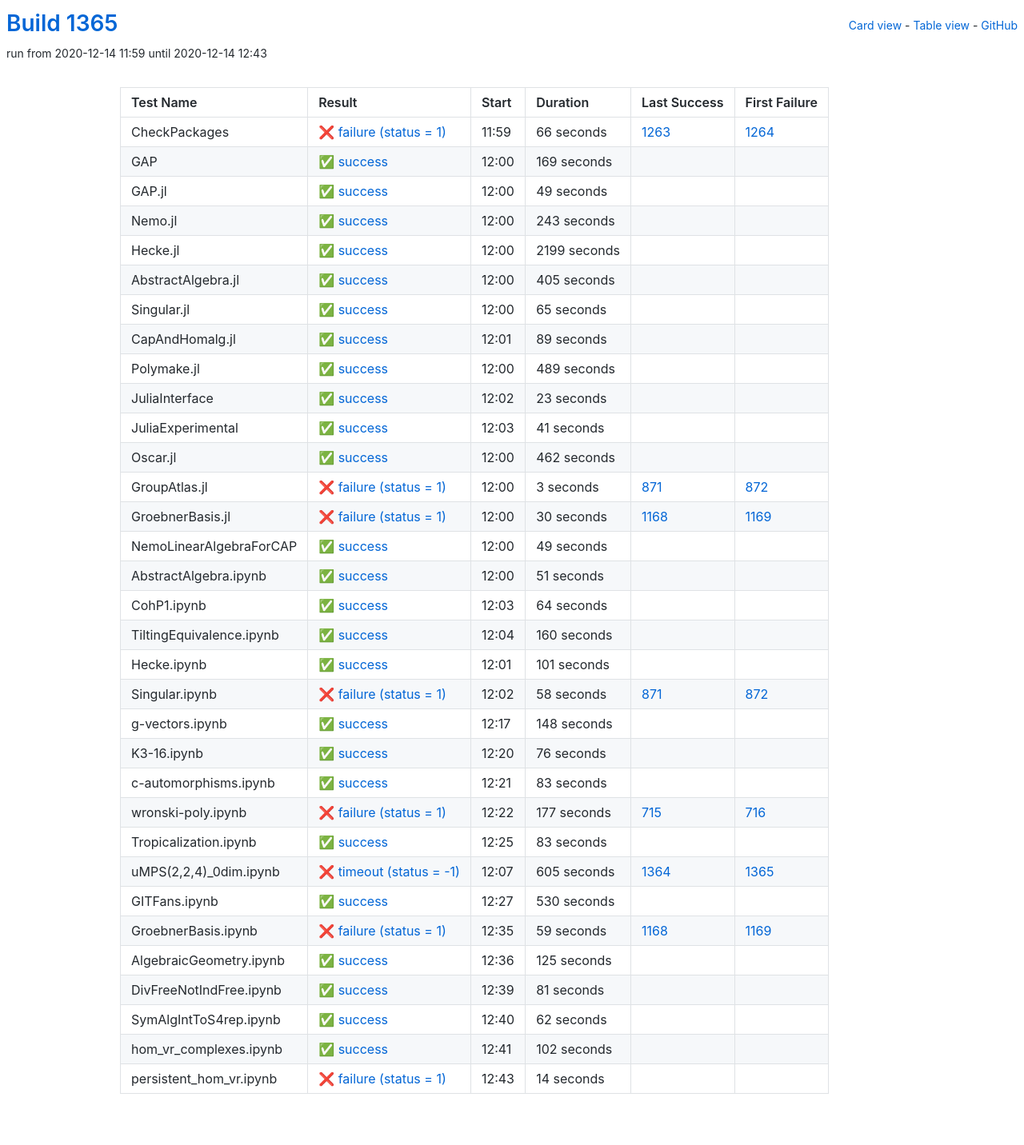
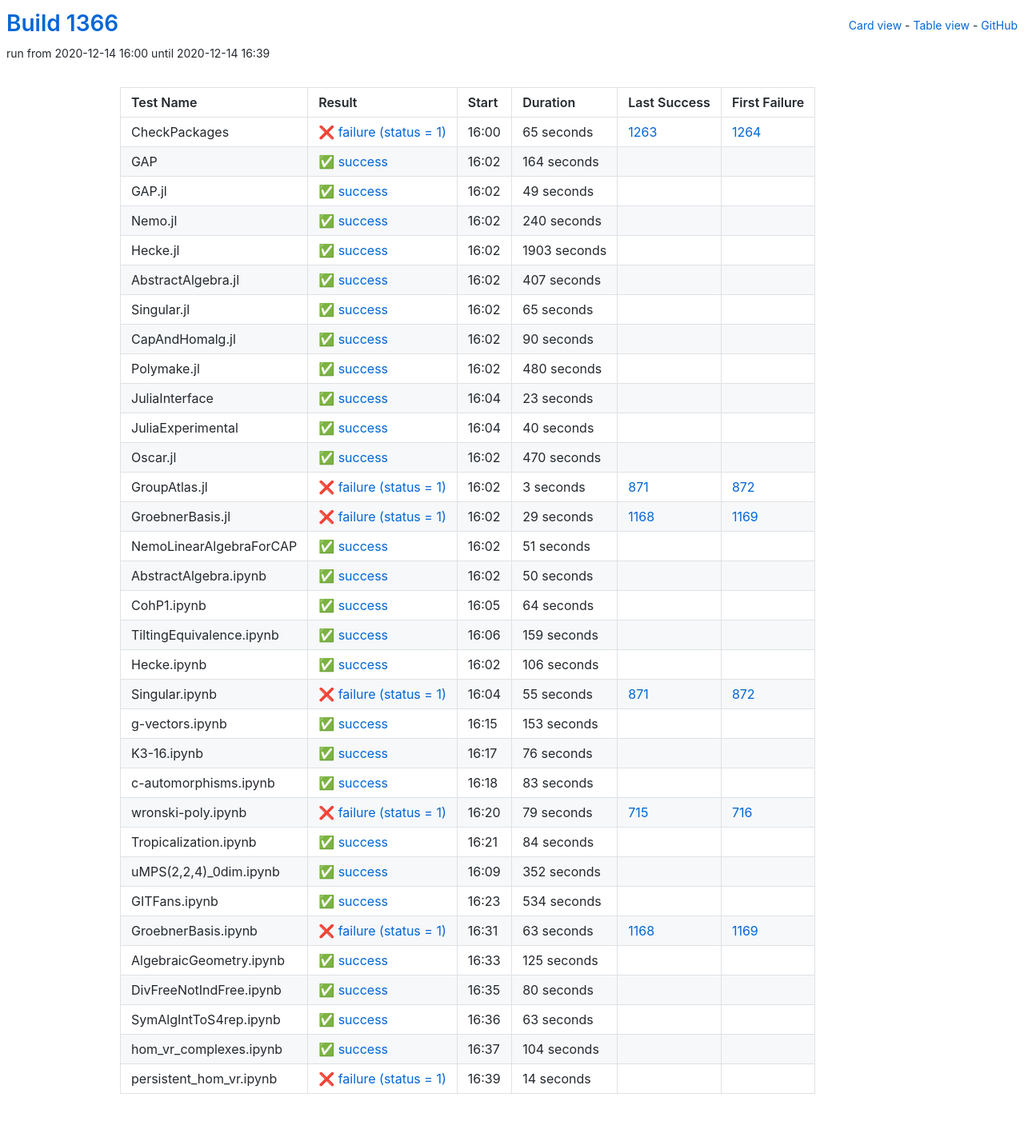
Before and after one commit to oscar-system/oscar-ci-status-stable, a Jekyll site: the page built from table.html, in a window 1280 px wide. Shown: the whole page at 80% size. Built offline with Jekyll 4.4.1, drawn with Linux system fonts in a browser that asks for light colours.

Commit message:
Build #1366

```diff
--- a/_data/ci.yml
+++ b/_data/ci.yml
@@ -1,6 +1,6 @@
 ---
-build: 1365
-build_url: https://oscarci.mathematik.uni-kl.de/job/oscar-stable/1365/
+build: 1366
+build_url: https://oscarci.mathematik.uni-kl.de/job/oscar-stable/1366/
 job: oscar-stable
 organization: oscar-system
 repo: oscar-ci-status-stable
@@ -8,32 +8,32 @@ repourl: https://github.com/oscar-system/oscar-ci-status-stable
 tests:
 - name: CheckPackages
   id: checkpackages
-  log: https://oscarci.mathematik.uni-kl.de/job/oscar-stable/1365/artifact/logs/build-1365/CheckPackages.log
-  start: 2020-12-14 11:59
+  log: https://oscarci.mathematik.uni-kl.de/job/oscar-stable/1366/artifact/logs/build-1366/CheckPackages.log
+  start: 2020-12-14 16:00
   success: false
   exitcode: 1
   status: failure
-  duration: 66
+  duration: 65
   last_success: 1263
   last_success_url: https://oscarci.mathematik.uni-kl.de/job/oscar-stable/1263/
   first_failure: 1264
   first_failure_url: https://oscarci.mathematik.uni-kl.de/job/oscar-stable/1264/
 - name: GAP
   id: gap
-  log: https://oscarci.mathematik.uni-kl.de/job/oscar-stable/1365/artifact/logs/build-1365/GAP.log
-  start: 2020-12-14 12:00
+  log: https://oscarci.mathematik.uni-kl.de/job/oscar-stable/1366/artifact/logs/build-1366/GAP.log
+  start: 2020-12-14 16:02
   success: true
   exitcode: 0
   status: success
-  duration: 169
+  duration: 164
   last_success: false
   last_success_url:
   first_failure: false
   first_failure_url:
 - name: GAP.jl
   id: gap-jl
-  log: https://oscarci.mathematik.uni-kl.de/job/oscar-stable/1365/artifact/logs/build-1365/GAP.jl.log
-  start: 2020-12-14 12:00
+  log: https://oscarci.mathematik.uni-kl.de/job/oscar-stable/1366/artifact/logs/build-1366/GAP.jl.log
+  start: 2020-12-14 16:02
   success: true
   exitcode: 0
   status: success
@@ -44,44 +44,44 @@ tests:
   first_failure_url:
 - name: Nemo.jl
   id: nemo-jl
-  log: https://oscarci.mathematik.uni-kl.de/job/oscar-stable/1365/artifact/logs/build-1365/Nemo.jl.log
-  start: 2020-12-14 12:00
+  log: https://oscarci.mathematik.uni-kl.de/job/oscar-stable/1366/artifact/logs/build-1366/Nemo.jl.log
+  start: 2020-12-14 16:02
   success: true
   exitcode: 0
   status: success
-  duration: 243
+  duration: 240
   last_success: false
   last_success_url:
   first_failure: false
   first_failure_url:
 - name: Hecke.jl
   id: hecke-jl
-  log: https://oscarci.mathematik.uni-kl.de/job/oscar-stable/1365/artifact/logs/build-1365/Hecke.jl.log
-  start: 2020-12-14 12:00
+  log: https://oscarci.mathematik.uni-kl.de/job/oscar-stable/1366/artifact/logs/build-1366/Hecke.jl.log
+  start: 2020-12-14 16:02
   success: true
   exitcode: 0
   status: success
-  duration: 2199
+  duration: 1903
   last_success: false
   last_success_url:
   first_failure: false
   first_failure_url:
 - name: AbstractAlgebra.jl
   id: abstractalgebra-jl
-  log: https://oscarci.mathematik.uni-kl.de/job/oscar-stable/1365/artifact/logs/build-1365/AbstractAlgebra.jl.log
-  start: 2020-12-14 12:00
+  log: https://oscarci.mathematik.uni-kl.de/job/oscar-stable/1366/artifact/logs/build-1366/AbstractAlgebra.jl.log
+  start: 2020-12-14 16:02
   success: true
   exitcode: 0
   status: success
-  duration: 405
+  duration: 407
   last_success: false
   last_success_url:
   first_failure: false
   first_failure_url:
 - name: Singular.jl
   id: singular-jl
-  log: https://oscarci.mathematik.uni-kl.de/job/oscar-stable/1365/artifact/logs/build-1365/Singular.jl.log
-  start: 2020-12-14 12:00
+  log: https://oscarci.mathematik.uni-kl.de/job/oscar-stable/1366/artifact/logs/build-1366/Singular.jl.log
+  start: 2020-12-14 16:02
   success: true
   exitcode: 0
   status: success
@@ -92,32 +92,32 @@ tests:
   first_failure_url:
 - name: CapAndHomalg.jl
   id: capandhomalg-jl
-  log: https://oscarci.mathematik.uni-kl.de/job/oscar-stable/1365/artifact/logs/build-1365/CapAndHomalg.jl.log
-  start: 2020-12-14 12:01
+  log: https://oscarci.mathematik.uni-kl.de/job/oscar-stable/1366/artifact/logs/build-1366/CapAndHomalg.jl.log
+  start: 2020-12-14 16:02
   success: true
   exitcode: 0
   status: success
-  duration: 89
+  duration: 90
   last_success: false
   last_success_url:
   first_failure: false
   first_failure_url:
 - name: Polymake.jl
   id: polymake-jl
-  log: https://oscarci.mathematik.uni-kl.de/job/oscar-stable/1365/artifact/logs/build-1365/Polymake.jl.log
-  start: 2020-12-14 12:00
+  log: https://oscarci.mathematik.uni-kl.de/job/oscar-stable/1366/artifact/logs/build-1366/Polymake.jl.log
+  start: 2020-12-14 16:02
   success: true
   exitcode: 0
   status: success
-  duration: 489
+  duration: 480
   last_success: false
   last_success_url:
   first_failure: false
   first_failure_url:
 - name: JuliaInterface
   id: juliainterface
-  log: https://oscarci.mathematik.uni-kl.de/job/oscar-stable/1365/artifact/logs/build-1365/JuliaInterface.log
-  start: 2020-12-14 12:02
+  log: https://oscarci.mathematik.uni-kl.de/job/oscar-stable/1366/artifact/logs/build-1366/JuliaInterface.log
+  start: 2020-12-14 16:04
   success: true
   exitcode: 0
   status: success
@@ -128,32 +128,32 @@ tests:
   first_failure_url:
 - name: JuliaExperimental
   id: juliaexperimental
-  log: https://oscarci.mathematik.uni-kl.de/job/oscar-stable/1365/artifact/logs/build-1365/JuliaExperimental.log
-  start: 2020-12-14 12:03
+  log: https://oscarci.mathematik.uni-kl.de/job/oscar-stable/1366/artifact/logs/build-1366/JuliaExperimental.log
+  start: 2020-12-14 16:04
   success: true
   exitcode: 0
   status: success
-  duration: 41
+  duration: 40
   last_success: false
   last_success_url:
   first_failure: false
   first_failure_url:
 - name: Oscar.jl
   id: oscar-jl
-  log: https://oscarci.mathematik.uni-kl.de/job/oscar-stable/1365/artifact/logs/build-1365/Oscar.jl.log
-  start: 2020-12-14 12:00
+  log: https://oscarci.mathematik.uni-kl.de/job/oscar-stable/1366/artifact/logs/build-1366/Oscar.jl.log
+  start: 2020-12-14 16:02
   success: true
   exitcode: 0
   status: success
-  duration: 462
+  duration: 470
   last_success: false
   last_success_url:
   first_failure: false
   first_failure_url:
 - name: GroupAtlas.jl
   id: groupatlas-jl
-  log: https://oscarci.mathematik.uni-kl.de/job/oscar-stable/1365/artifact/logs/build-1365/GroupAtlas.jl.log
-  start: 2020-12-14 12:00
+  log: https://oscarci.mathematik.uni-kl.de/job/oscar-stable/1366/artifact/logs/build-1366/GroupAtlas.jl.log
+  start: 2020-12-14 16:02
   success: false
   exitcode: 1
   status: failure
@@ -164,32 +164,20 @@ tests:
   first_failure_url: https://oscarci.mathematik.uni-kl.de/job/oscar-stable/872/
 - name: GroebnerBasis.jl
   id: groebnerbasis-jl
-  log: https://oscarci.mathematik.uni-kl.de/job/oscar-stable/1365/artifact/logs/build-1365/GroebnerBasis.jl.log
-  start: 2020-12-14 12:00
+  log: https://oscarci.mathematik.uni-kl.de/job/oscar-stable/1366/artifact/logs/build-1366/GroebnerBasis.jl.log
+  start: 2020-12-14 16:02
   success: false
   exitcode: 1
   status: failure
-  duration: 30
+  duration: 29
   last_success: 1168
   last_success_url: https://oscarci.mathematik.uni-kl.de/job/oscar-stable/1168/
   first_failure: 1169
   first_failure_url: https://oscarci.mathematik.uni-kl.de/job/oscar-stable/1169/
 - name: NemoLinearAlgebraForCAP
   id: nemolinearalgebraforcap
-  log: https://oscarci.mathematik.uni-kl.de/job/oscar-stable/1365/artifact/logs/build-1365/NemoLinearAlgebraForCAP.log
-  start: 2020-12-14 12:00
-  success: true
-  exitcode: 0
-  status: success
-  duration: 49
-  last_success: false
-  last_success_url:
-  first_failure: false
-  first_failure_url:
-- name: AbstractAlgebra.ipynb
-  id: abstractalgebra-ipynb
-  log: https://oscarci.mathematik.uni-kl.de/job/oscar-stable/1365/artifact/logs/build-1365/AbstractAlgebra.ipynb.log
-  start: 2020-12-14 12:00
+  log: https://oscarci.mathematik.uni-kl.de/job/oscar-stable/1366/artifact/logs/build-1366/NemoLinearAlgebraForCAP.log
+  start: 2020-12-14 16:02
   success: true
   exitcode: 0
   status: success
@@ -198,10 +186,22 @@ tests:
   last_success_url:
   first_failure: false
   first_failure_url:
+- name: AbstractAlgebra.ipynb
+  id: abstractalgebra-ipynb
+  log: https://oscarci.mathematik.uni-kl.de/job/oscar-stable/1366/artifact/logs/build-1366/AbstractAlgebra.ipynb.log
+  start: 2020-12-14 16:02
+  success: true
+  exitcode: 0
+  status: success
+  duration: 50
+  last_success: false
+  last_success_url:
+  first_failure: false
+  first_failure_url:
 - name: CohP1.ipynb
   id: cohp1-ipynb
-  log: https://oscarci.mathematik.uni-kl.de/job/oscar-stable/1365/artifact/logs/build-1365/CohP1.ipynb.log
-  start: 2020-12-14 12:03
+  log: https://oscarci.mathematik.uni-kl.de/job/oscar-stable/1366/artifact/logs/build-1366/CohP1.ipynb.log
+  start: 2020-12-14 16:05
   success: true
   exitcode: 0
   status: success
@@ -212,56 +212,56 @@ tests:
   first_failure_url:
 - name: TiltingEquivalence.ipynb
   id: tiltingequivalence-ipynb
-  log: https://oscarci.mathematik.uni-kl.de/job/oscar-stable/1365/artifact/logs/build-1365/TiltingEquivalence.ipynb.log
-  start: 2020-12-14 12:04
+  log: https://oscarci.mathematik.uni-kl.de/job/oscar-stable/1366/artifact/logs/build-1366/TiltingEquivalence.ipynb.log
+  start: 2020-12-14 16:06
   success: true
   exitcode: 0
   status: success
-  duration: 160
+  duration: 159
   last_success: false
   last_success_url:
   first_failure: false
   first_failure_url:
 - name: Hecke.ipynb
   id: hecke-ipynb
-  log: https://oscarci.mathematik.uni-kl.de/job/oscar-stable/1365/artifact/logs/build-1365/Hecke.ipynb.log
-  start: 2020-12-14 12:01
+  log: https://oscarci.mathematik.uni-kl.de/job/oscar-stable/1366/artifact/logs/build-1366/Hecke.ipynb.log
+  start: 2020-12-14 16:02
   success: true
   exitcode: 0
   status: success
-  duration: 101
+  duration: 106
   last_success: false
   last_success_url:
   first_failure: false
   first_failure_url:
 - name: Singular.ipynb
   id: singular-ipynb
-  log: https://oscarci.mathematik.uni-kl.de/job/oscar-stable/1365/artifact/logs/build-1365/Singular.ipynb.log
-  start: 2020-12-14 12:02
+  log: https://oscarci.mathematik.uni-kl.de/job/oscar-stable/1366/artifact/logs/build-1366/Singular.ipynb.log
+  start: 2020-12-14 16:04
   success: false
   exitcode: 1
   status: failure
-  duration: 58
+  duration: 55
   last_success: 871
   last_success_url: https://oscarci.mathematik.uni-kl.de/job/oscar-stable/871/
   first_failure: 872
   first_failure_url: https://oscarci.mathematik.uni-kl.de/job/oscar-stable/872/
 - name: g-vectors.ipynb
   id: g-vectors-ipynb
-  log: https://oscarci.mathematik.uni-kl.de/job/oscar-stable/1365/artifact/logs/build-1365/g-vectors.ipynb.log
-  start: 2020-12-14 12:17
+  log: https://oscarci.mathematik.uni-kl.de/job/oscar-stable/1366/artifact/logs/build-1366/g-vectors.ipynb.log
+  start: 2020-12-14 16:15
   success: true
   exitcode: 0
   status: success
-  duration: 148
+  duration: 153
   last_success: false
   last_success_url:
   first_failure: false
   first_failure_url:
 - name: K3-16.ipynb
   id: k3-16-ipynb
-  log: https://oscarci.mathematik.uni-kl.de/job/oscar-stable/1365/artifact/logs/build-1365/K3-16.ipynb.log
-  start: 2020-12-14 12:20
+  log: https://oscarci.mathematik.uni-kl.de/job/oscar-stable/1366/artifact/logs/build-1366/K3-16.ipynb.log
+  start: 2020-12-14 16:17
   success: true
   exitcode: 0
   status: success
@@ -272,8 +272,8 @@ tests:
   first_failure_url:
 - name: c-automorphisms.ipynb
   id: c-automorphisms-ipynb
-  log: https://oscarci.mathematik.uni-kl.de/job/oscar-stable/1365/artifact/logs/build-1365/c-automorphisms.ipynb.log
-  start: 2020-12-14 12:21
+  log: https://oscarci.mathematik.uni-kl.de/job/oscar-stable/1366/artifact/logs/build-1366/c-automorphisms.ipynb.log
+  start: 2020-12-14 16:18
   success: true
   exitcode: 0
   status: success
@@ -284,68 +284,68 @@ tests:
   first_failure_url:
 - name: wronski-poly.ipynb
   id: wronski-poly-ipynb
-  log: https://oscarci.mathematik.uni-kl.de/job/oscar-stable/1365/artifact/logs/build-1365/wronski-poly.ipynb.log
-  start: 2020-12-14 12:22
+  log: https://oscarci.mathematik.uni-kl.de/job/oscar-stable/1366/artifact/logs/build-1366/wronski-poly.ipynb.log
+  start: 2020-12-14 16:20
   success: false
   exitcode: 1
   status: failure
-  duration: 177
+  duration: 79
   last_success: 715
   last_success_url: https://oscarci.mathematik.uni-kl.de/job/oscar-stable/715/
   first_failure: 716
   first_failure_url: https://oscarci.mathematik.uni-kl.de/job/oscar-stable/716/
 - name: Tropicalization.ipynb
   id: tropicalization-ipynb
-  log: https://oscarci.mathematik.uni-kl.de/job/oscar-stable/1365/artifact/logs/build-1365/Tropicalization.ipynb.log
-  start: 2020-12-14 12:25
+  log: https://oscarci.mathematik.uni-kl.de/job/oscar-stable/1366/artifact/logs/build-1366/Tropicalization.ipynb.log
+  start: 2020-12-14 16:21
   success: true
   exitcode: 0
   status: success
-  duration: 83
+  duration: 84
   last_success: false
   last_success_url:
   first_failure: false
   first_failure_url:
 - name: uMPS(2,2,4)_0dim.ipynb
   id: umps-2-2-4-0dim-ipynb
-  log: https://oscarci.mathematik.uni-kl.de/job/oscar-stable/1365/artifact/logs/build-1365/uMPS-2-2-4-_0dim.ipynb.log
-  start: 2020-12-14 12:07
-  success: false
-  exitcode: -1
-  status: timeout
-  duration: 605
-  last_success: 1364
-  last_success_url: https://oscarci.mathematik.uni-kl.de/job/oscar-stable/1364/
-  first_failure: 1365
-  first_failure_url: https://oscarci.mathematik.uni-kl.de/job/oscar-stable/1365/
-- name: GITFans.ipynb
-  id: gitfans-ipynb
-  log: https://oscarci.mathematik.uni-kl.de/job/oscar-stable/1365/artifact/logs/build-1365/GITFans.ipynb.log
-  start: 2020-12-14 12:27
+  log: https://oscarci.mathematik.uni-kl.de/job/oscar-stable/1366/artifact/logs/build-1366/uMPS-2-2-4-_0dim.ipynb.log
+  start: 2020-12-14 16:09
   success: true
   exitcode: 0
   status: success
-  duration: 530
+  duration: 352
+  last_success: false
+  last_success_url:
+  first_failure: false
+  first_failure_url:
+- name: GITFans.ipynb
+  id: gitfans-ipynb
+  log: https://oscarci.mathematik.uni-kl.de/job/oscar-stable/1366/artifact/logs/build-1366/GITFans.ipynb.log
+  start: 2020-12-14 16:23
+  success: true
+  exitcode: 0
+  status: success
+  duration: 534
   last_success: false
   last_success_url:
   first_failure: false
   first_failure_url:
 - name: GroebnerBasis.ipynb
   id: groebnerbasis-ipynb
-  log: https://oscarci.mathematik.uni-kl.de/job/oscar-stable/1365/artifact/logs/build-1365/GroebnerBasis.ipynb.log
-  start: 2020-12-14 12:35
+  log: https://oscarci.mathematik.uni-kl.de/job/oscar-stable/1366/artifact/logs/build-1366/GroebnerBasis.ipynb.log
+  start: 2020-12-14 16:31
   success: false
   exitcode: 1
   status: failure
-  duration: 59
+  duration: 63
   last_success: 1168
   last_success_url: https://oscarci.mathematik.uni-kl.de/job/oscar-stable/1168/
   first_failure: 1169
   first_failure_url: https://oscarci.mathematik.uni-kl.de/job/oscar-stable/1169/
 - name: AlgebraicGeometry.ipynb
   id: algebraicgeometry-ipynb
-  log: https://oscarci.mathematik.uni-kl.de/job/oscar-stable/1365/artifact/logs/build-1365/AlgebraicGeometry.ipynb.log
-  start: 2020-12-14 12:36
+  log: https://oscarci.mathematik.uni-kl.de/job/oscar-stable/1366/artifact/logs/build-1366/AlgebraicGeometry.ipynb.log
+  start: 2020-12-14 16:33
   success: true
   exitcode: 0
   status: success
@@ -356,44 +356,44 @@ tests:
   first_failure_url:
 - name: DivFreeNotIndFree.ipynb
   id: divfreenotindfree-ipynb
-  log: https://oscarci.mathematik.uni-kl.de/job/oscar-stable/1365/artifact/logs/build-1365/DivFreeNotIndFree.ipynb.log
-  start: 2020-12-14 12:39
+  log: https://oscarci.mathematik.uni-kl.de/job/oscar-stable/1366/artifact/logs/build-1366/DivFreeNotIndFree.ipynb.log
+  start: 2020-12-14 16:35
   success: true
   exitcode: 0
   status: success
-  duration: 81
+  duration: 80
   last_success: false
   last_success_url:
   first_failure: false
   first_failure_url:
 - name: SymAlgIntToS4rep.ipynb
   id: symalginttos4rep-ipynb
-  log: https://oscarci.mathematik.uni-kl.de/job/oscar-stable/1365/artifact/logs/build-1365/SymAlgIntToS4rep.ipynb.log
-  start: 2020-12-14 12:40
+  log: https://oscarci.mathematik.uni-kl.de/job/oscar-stable/1366/artifact/logs/build-1366/SymAlgIntToS4rep.ipynb.log
+  start: 2020-12-14 16:36
   success: true
   exitcode: 0
   status: success
-  duration: 62
+  duration: 63
   last_success: false
   last_success_url:
   first_failure: false
   first_failure_url:
 - name: hom_vr_complexes.ipynb
   id: hom-vr-complexes-ipynb
-  log: https://oscarci.mathematik.uni-kl.de/job/oscar-stable/1365/artifact/logs/build-1365/hom_vr_complexes.ipynb.log
-  start: 2020-12-14 12:41
+  log: https://oscarci.mathematik.uni-kl.de/job/oscar-stable/1366/artifact/logs/build-1366/hom_vr_complexes.ipynb.log
+  start: 2020-12-14 16:37
   success: true
   exitcode: 0
   status: success
-  duration: 102
+  duration: 104
   last_success: false
   last_success_url:
   first_failure: false
   first_failure_url:
 - name: persistent_hom_vr.ipynb
   id: persistent-hom-vr-ipynb
-  log: https://oscarci.mathematik.uni-kl.de/job/oscar-stable/1365/artifact/logs/build-1365/persistent_hom_vr.ipynb.log
-  start: 2020-12-14 12:43
+  log: https://oscarci.mathematik.uni-kl.de/job/oscar-stable/1366/artifact/logs/build-1366/persistent_hom_vr.ipynb.log
+  start: 2020-12-14 16:39
   success: false
   exitcode: 1
   status: failure
```
Also changed, not shown: README.md.
